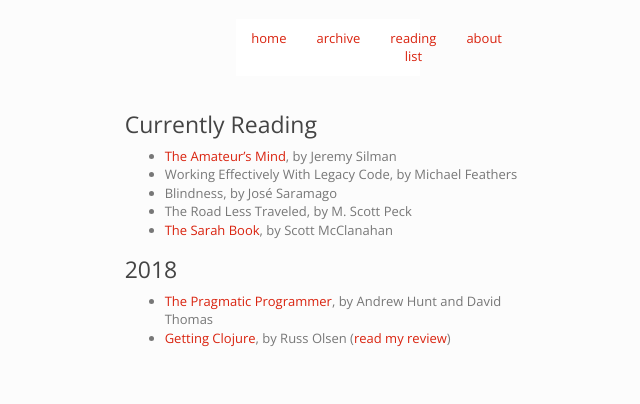
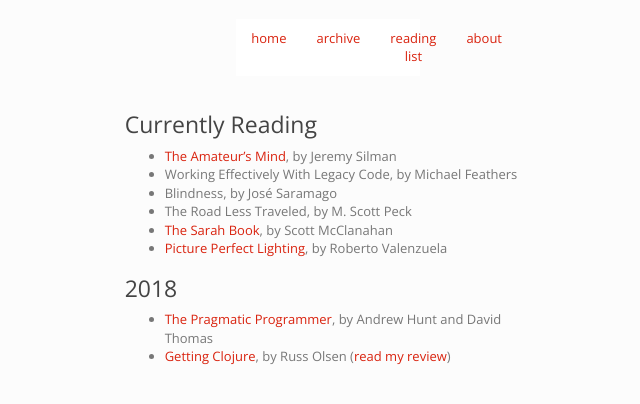
Before and after one commit to imtayadeway/imtayadeway.github.io, a Jekyll site: the page built from reading-list/index.md, in a window 1280 px wide. Shown: the top 404 px of the page, without its empty margins (312-952 px from the left). Built offline with Jekyll 4.4.1, drawn with Linux system fonts in a browser that asks for light colours.

Commit message:
Add picture perfect lighting

```diff
--- a/reading-list/index.md
+++ b/reading-list/index.md
@@ -10,6 +10,7 @@
 - Blindness, by José Saramago
 - The Road Less Traveled, by M. Scott Peck
 - [The Sarah Book][the sarah book], by Scott McClanahan
+- [Picture Perfect Lighting][picture perfect lighting], by Roberto Valenzuela
 
 ### 2018
 
@@ -19,6 +20,7 @@
 [getting clojure review]: {{ site.base_url }}{% post_url 2018-02-19-getting-clojure-review %}
 
 [getting clojure]: https://pragprog.com/book/roclojure/getting-clojure
+[picture perfect lighting]: https://rockynook.com/shop/photography/picture-perfect-lighting/
 [the amateur's mind]: https://www.silmanjamespress.com/shop/chess/amateurs-mind-the-2nd-edition/
 [the pragmatic programmer]: https://pragprog.com/book/tpp/the-pragmatic-programmer
 [the sarah book]: https://nytyrant.com/collections/titles/products/pre-order-the-sarah-book-by-scott-mcclanahan
```
